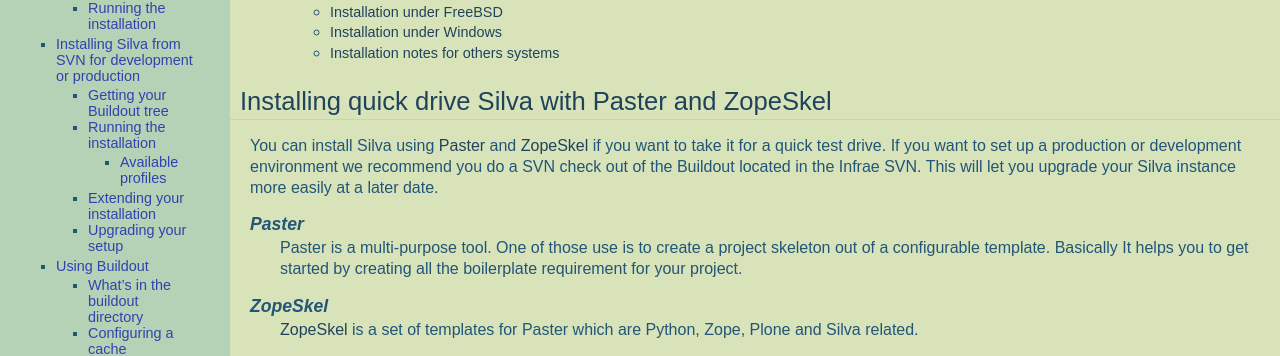
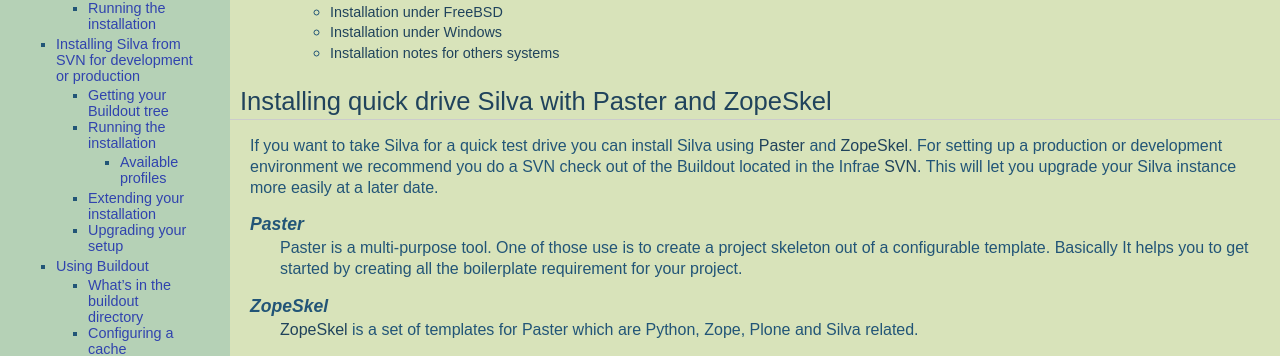
Before and after one commit to silvacms/documentation, a Sphinx documentation site: the page built from source/silva/buildout.rst, in a window 1280 px wide and 900 px high. Shown: the part 316-672 px from the top of the window. Built offline with Sphinx 7.4.7, drawn with Linux system fonts in a browser that asks for light colours; pages that are not in the unit, such as notebooks, are missing from menus.

Commit message:
- Edit text

```diff
--- a/source/silva/buildout.rst
+++ b/source/silva/buildout.rst
@@ -23,11 +23,12 @@
 Installing quick drive Silva with Paster and ZopeSkel
 -----------------------------------------------------
 
-You can install Silva using `Paster`_ and `ZopeSkel`_ if you want to
-take it for a quick test drive. If you want to set up a production or
+If you want to take Silva for a quick test drive you can install Silva
+using `Paster`_ and `ZopeSkel`_. For setting up a production or
 development environment we recommend you do a SVN check out of the
-Buildout located in the Infrae SVN. This will let you upgrade your
-Silva instance more easily at a later date.
+Buildout located in the Infrae `SVN
+<https://svn.infrae.com/buildout/silva/>`_. This will let you upgrade
+your Silva instance more easily at a later date.
 
 .. glossary::
 
```
